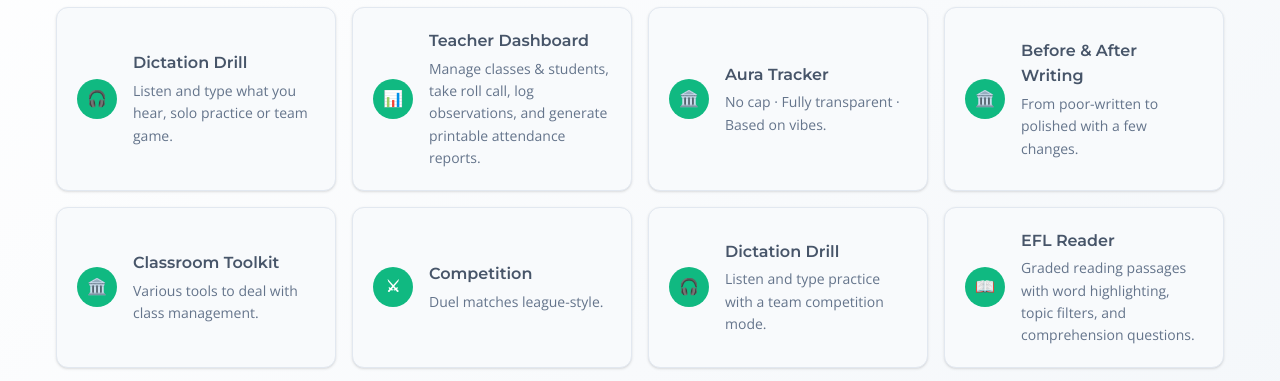
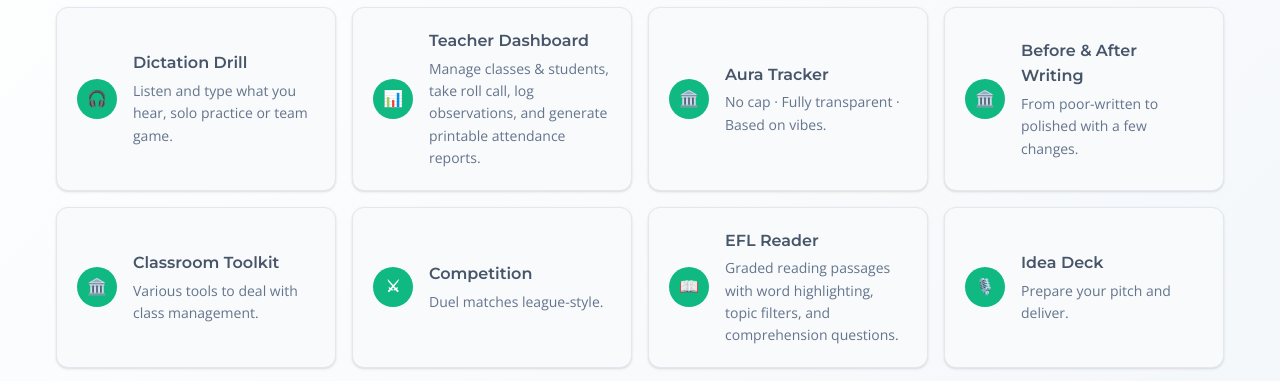
Before and after one commit to arschul/tools, a plain HTML site: page index.html in a window 1280 px wide. Shown: the part 361-742 px from the top of the page. Drawn offline with nearby package versions, Linux system fonts and the light colour scheme.

Commit message:
Remove duplicate Dictation Drill card (consolidated to dictation/)

```diff
--- a/index.html
+++ b/index.html
@@ -429,14 +429,6 @@
                     </div>
                 </div>
 
-                <div class="link-card" data-name="dictation drill listening spelling team game" onclick="goToLink('dictation-game/dictation-game.html')">
-                    <div class="icon">🎧</div>
-                    <div class="content">
-                        <h4>Dictation Drill</h4>
-                        <p>Listen and type practice with a team competition mode.</p>
-                    </div>
-                </div>
-
                 <div class="link-card" data-name="efl reader reading texts a1 a2 b1 b2" onclick="goToLink('reading/reader.html')">
                     <div class="icon">📖</div>
                     <div class="content">
```
